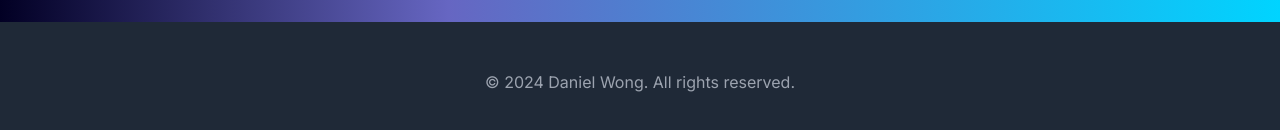
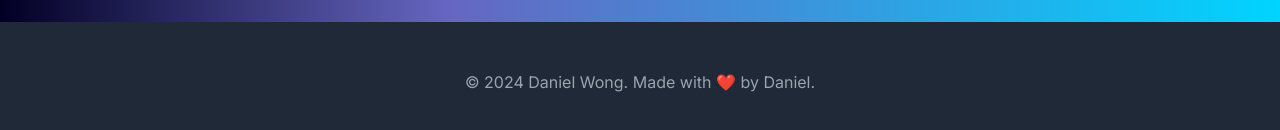
Before and after one commit to daniel1014/Next_portfolio, a Next.js app: page / in a window 1280 px wide. Shown: the part 5148-5278 px from the top of the page. Built offline with nearby package versions, Linux system fonts and the light colour scheme.

Commit message:
update footer

```diff
--- a/app/page.tsx
+++ b/app/page.tsx
@@ -9,7 +9,6 @@ import ProjectGallery from '@/components/ProjectGallery';
 import { FloatingNav } from '@/components/ui/floating-navbar';
 import { FaHome, FaBriefcase, FaStar, FaFolderOpen, FaEnvelope } from 'react-icons/fa';
 import { FaLocationArrow } from 'react-icons/fa';
-// import { IconHome, IconMessage, IconUser } from "@tabler/icons-react";
 import MagicButton from '@/components/MagicButton';
 
 
@@ -269,7 +268,7 @@ const PortfolioPage = () => {
       {/* Footer */}
       <footer className="bg-gray-800 text-gray-400 py-12">
         <div className="container mx-auto px-6 text-center">
-          <p>© 2024 Daniel Wong. All rights reserved.</p>
+          <p>© 2024 Daniel Wong. Made with ❤️ by Daniel.</p>
         </div>
       </footer>
     </div>
```
